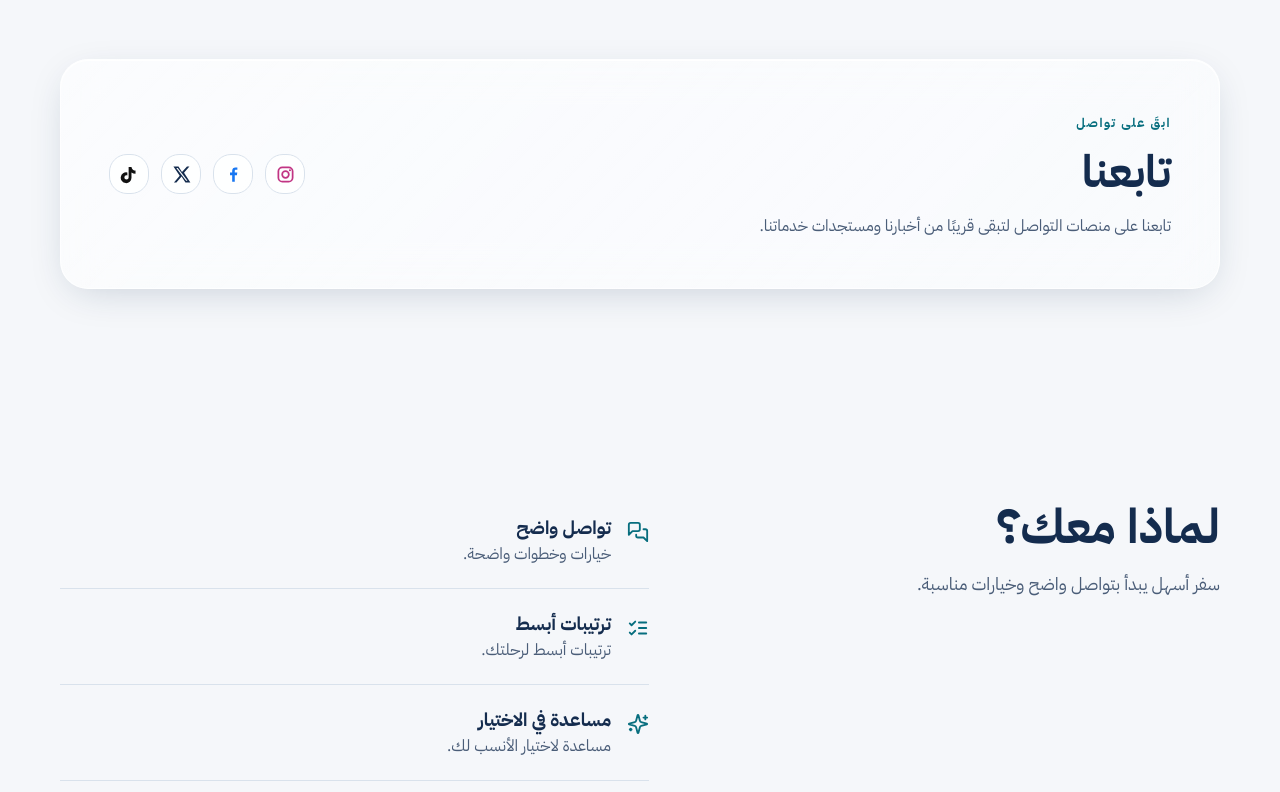
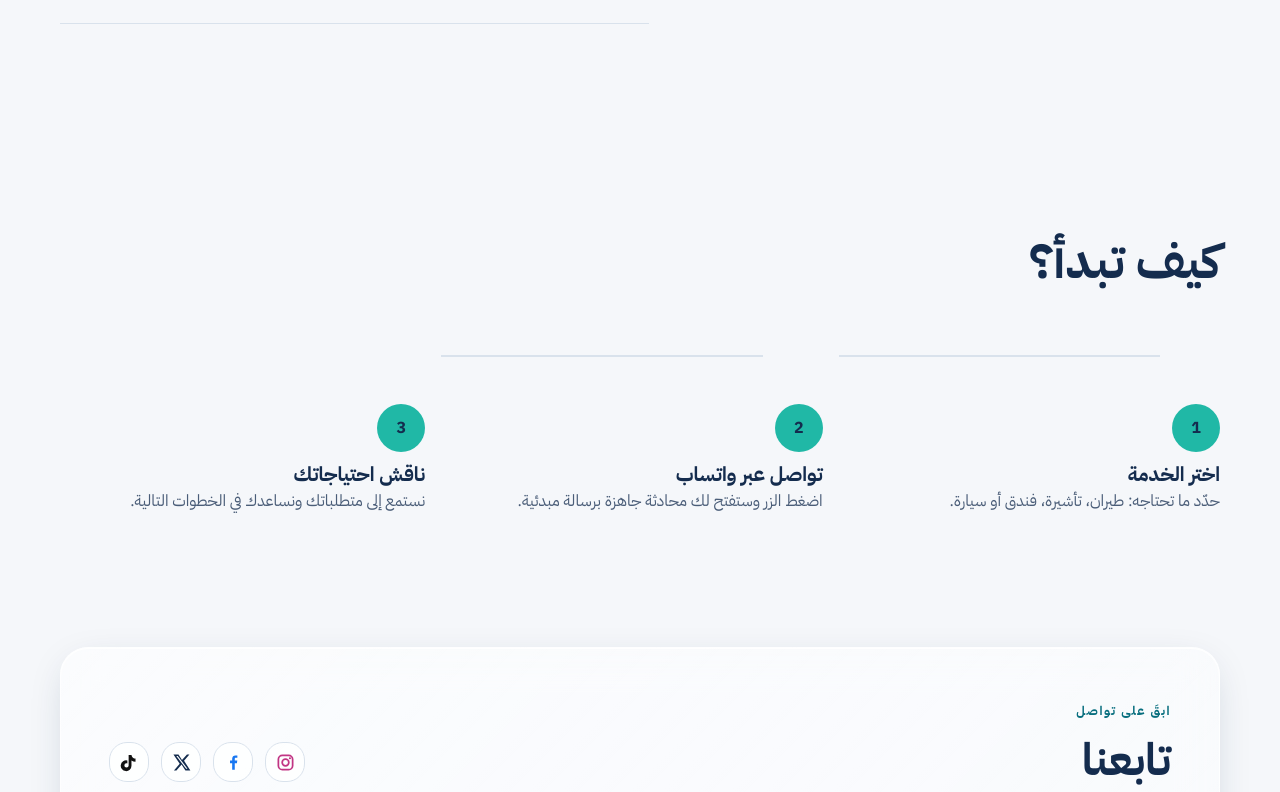
Before and after one commit to khwy1d/Maak, a React (Vite) app: page / in a window 1280 px wide. Shown: the part 2828-3620 px from the top of the page. Built offline with nearby package versions, Linux system fonts and the light colour scheme.

Commit message:
Move Why MAAK after About on desktop

```diff
--- a/src/App.tsx
+++ b/src/App.tsx
@@ -77,7 +77,8 @@ export default function App() {
         <Hero />
         <div className="home-desktop-only"><Services /></div>
         <About />
-        <div className="home-desktop-only"><How /><SocialFollow /><Why /></div>
+        <div className="home-desktop-only"><Why /></div>
+        <div className="home-desktop-only"><How /><SocialFollow /></div>
       </main> : <Pages path={path} />}
       <Footer />
       <nav className="mobile-dock" aria-label={t.a11y.nav}>
```
